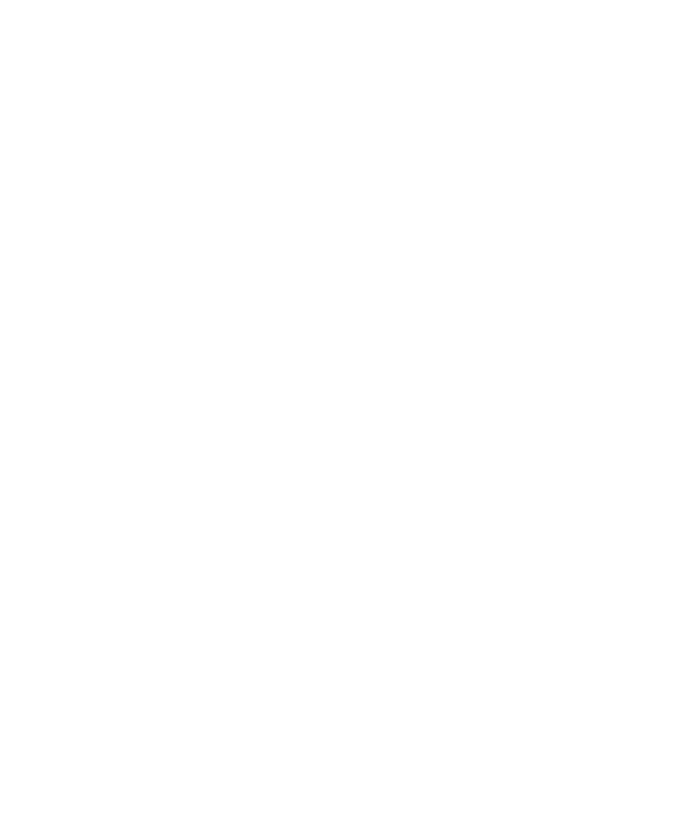
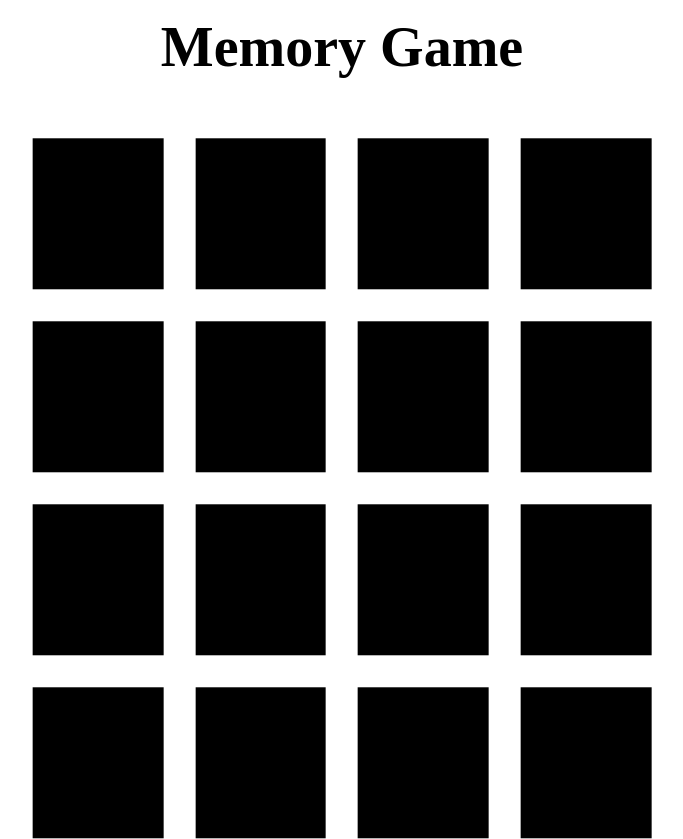
Before and after one commit to suhas-sunder/js-memory-game, a plain HTML site: page index.html in a window 1280 px wide. Shown: the whole page, without its empty margins (306-989 px from the left). Before the commit the page ends 800 px from the top, so only its background shows below. Drawn offline with Linux system fonts and the light colour scheme.

Commit message:
feat: setup squares
-Display title. -Display squares with appropriate text. -Add logic to randomize position of each character.

```diff
--- a/index.html
+++ b/index.html
@@ -4,6 +4,11 @@
     <meta charset="UTF-8" />
     <meta name="viewport" content="width=device-width, initial-scale=1.0" />
     <title>JS Memory Game</title>
+    <link rel="stylesheet" href="styles.css"  />
   </head>
-  <body></body>
+  <body>
+    <h1>Memory Game</h1>
+    <div id="squares" class="squares"></div>
+    <script src="script.js"></script>
+  </body>
 </html>
--- a/script.js
+++ b/script.js
@@ -0,0 +1,34 @@
+const memoryArr = [
+  "A",
+  "A",
+  "B",
+  "B",
+  "C",
+  "C",
+  "D",
+  "D",
+  "E",
+  "E",
+  "F",
+  "F",
+  "G",
+  "G",
+  "H",
+  "H",
+];
+
+const shuffled = memoryArr
+  .map((value) => ({ value, sort: Math.random() }))
+  .sort((a, b) => a.sort - b.sort)
+  .map(({ value }) => value);
+
+const squares = document.getElementById("squares");
+
+shuffled.forEach((square) => {
+  const newDiv = document.createElement("div");
+  const newSquare = document.createTextNode(square);
+  newDiv.appendChild(newSquare);
+  newDiv.classList.add("square");
+
+  squares.appendChild(newDiv);
+});
--- a/styles.css
+++ b/styles.css
@@ -0,0 +1,32 @@
+body {
+  display: block;
+  position: absolute;
+  top: 50%;
+  left: 50%;
+  transform: translate(-50%, -50%);
+}
+
+h1 {
+  display: flex;
+  justify-content: center;
+  padding-bottom: 0.4em;
+  font-size: 3.5rem;
+}
+
+.squares {
+  display: grid;
+  grid-template-columns: repeat(4, 1fr);
+  grid-template-rows: auto;
+  grid-gap: 2rem;
+}
+
+.square {
+  color: black;
+  font-size: 3rem;
+  padding: 1em;
+  background-color: black;
+}
+
+.square:hover {
+  cursor: pointer;
+}
```
